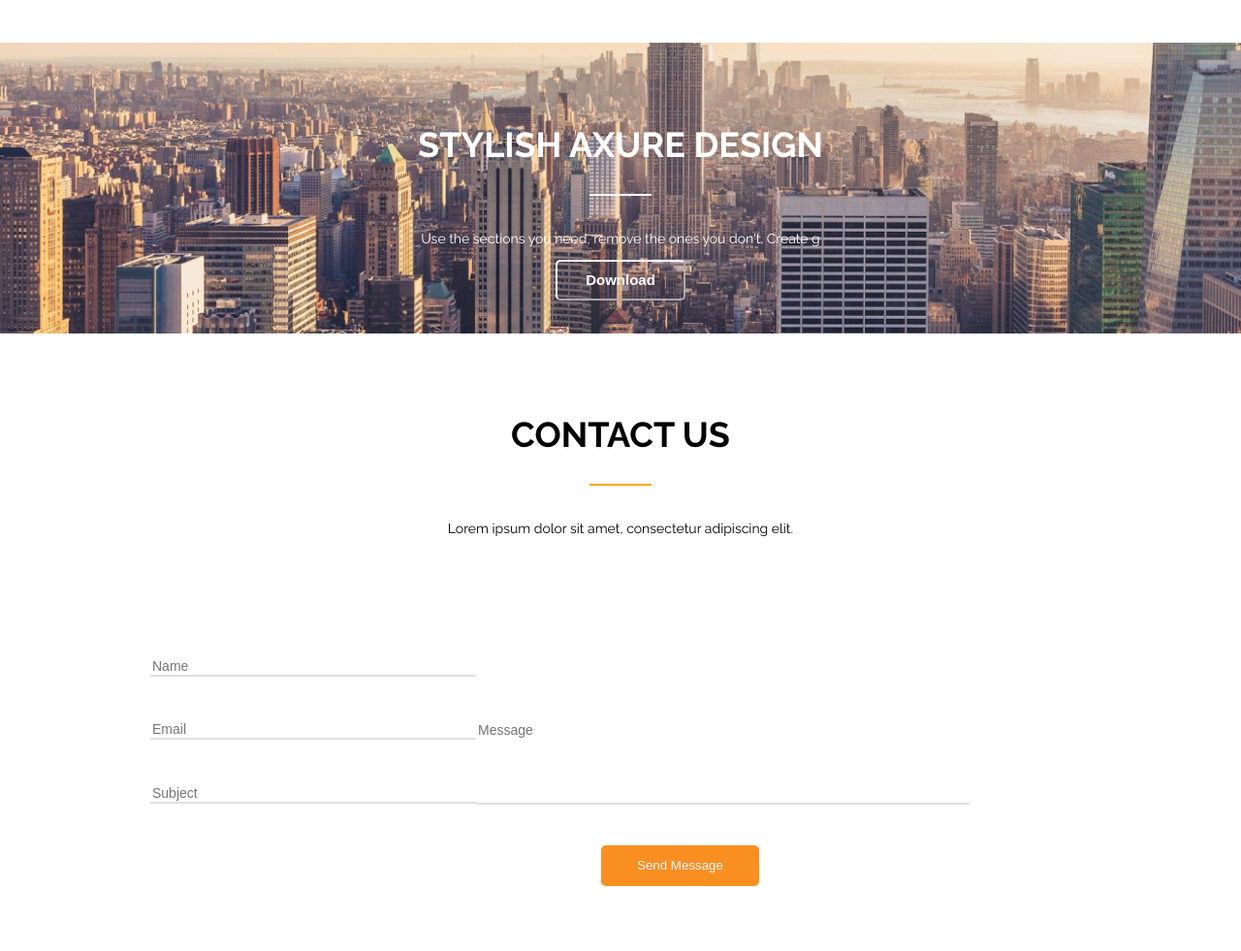
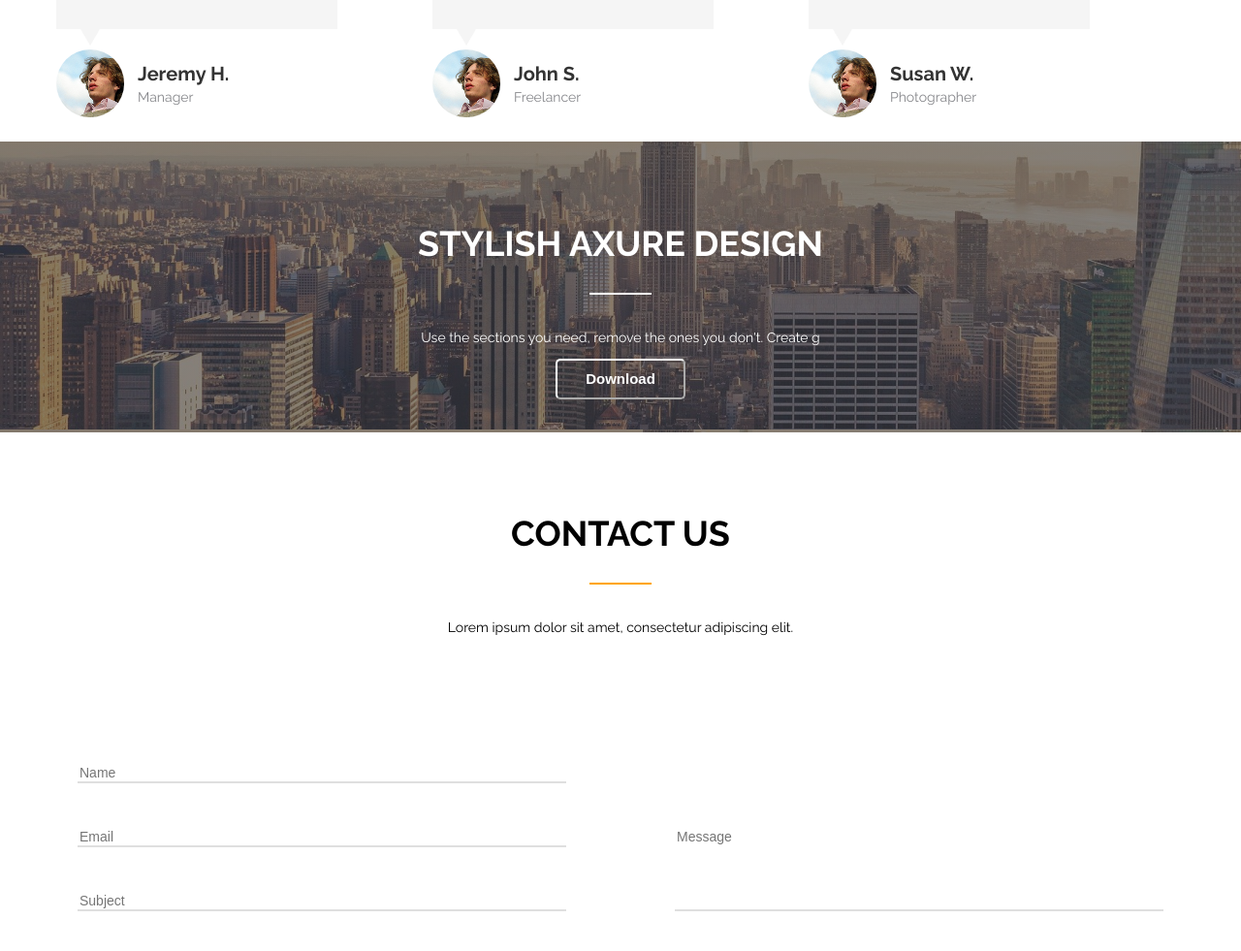
Before and after one commit to GlebTrifonov/AXIT, a plain HTML site: page index.html in a window 1280 px wide. Shown: the part 3468-4449 px from the top of the page at 97% size. Drawn offline with Linux system fonts and the light colour scheme.

Commit message:
fixed layout

```diff
--- a/css/style.css
+++ b/css/style.css
@@ -417,7 +417,7 @@ padding-top: 102px;
 display: flex;
 align-items: center;
 flex-direction: column;
-padding-top: 102px;
+margin-top: 102px;
 }
 
 .pricing__options {
@@ -439,12 +439,11 @@ padding-top: 102px;
 }
 
 .pricing__columns {
+    max-width: 1120px;
     display: flex;
     flex-direction: row;
-    justify-content: space-around;
-    margin-left: 147px;
-    margin-right: 147px;
-
+    justify-content: space-between;
+    margin: 0 auto;
 }
 
 .pricing__column {
@@ -532,6 +531,7 @@ padding-top: 102px;
 
 
 .cusrtomes__section{
+    width: 100%;
     height: 600px;
 }
 
@@ -575,6 +575,7 @@ justify-content: space-between;
     height: 225px;
     width: 290px;
     margin-right: 98px;
+    margin-top: 85px;
 }
 
 .cite__column__text {
@@ -590,11 +591,20 @@ justify-content: space-between;
 
 .cite__column__autor{
 display: flex;
-align-items: flex-end;
+flex-direction: row;
+justify-content: flex-start;
+align-items: center;
+gap: 14px;
+}
+.autor__text {
+    display: flex;
+    flex-direction: column;
+    justify-content: center;
+    gap: 4px;
 }
 
 .cite__column__img {
-    padding-top: 28px;
+
 }
 
 .cite__column__autor__name {
@@ -603,12 +613,14 @@ align-items: flex-end;
     font-weight: 700;
     font-size: 20px;
     color: #333333;
+    margin: 0;
 }
 
 .cite__column__autor__job {
     font-weight: 400;
     font-size: 14px;
     color: #86878B;
+    margin: 0;
 }
 
 .triangle {
@@ -621,14 +633,13 @@ align-items: flex-end;
 }
 
 .stylish {
+    width: 100%;
     height: 100%;
-    background-image: url('../img/background2.png');
     background-size: cover;
-    background: linear-gradient(#333333);
+    background: linear-gradient(45deg,
+        #33333394,
+        #33333394), url('../img/background2.png');
 }
-
-
-
 
 .stylish__header {
 display: flex;
@@ -679,8 +690,12 @@ color: white;
 }
 
 .contact {
+    display: flex;
+    flex-direction: column;
+    align-items: center;
     height: 100%;
-
+    max-width: 1120px;
+    margin: 0 auto;
 }
 
 .contact__header {
@@ -688,11 +703,11 @@ display: flex;
 align-items: center;
 flex-direction: column;
 padding-top: 53px;
+margin-bottom: 119px;
 }
 
 .contact__options {
     font-size: 36px;
-
 }
 
 .contact__rectangle {
@@ -709,15 +724,15 @@ padding-top: 53px;
 }
 
 .contact__text{
-    padding-left: 155px;
-    padding-top: 111px;
     display: flex;
     justify-content: space-between;
+    width: 100%;
+    height: 152px;
 }
 
 .contact__NES{
-    width: 527px;
-    height: 151px;
+    width: 45%;
+    height: 152px;
     display: flex;
     flex-direction: column;
     justify-content: space-between;
@@ -736,13 +751,12 @@ padding-top: 53px;
 
 
 .contact__message {
-    width: 509px;
-    height: 152px;
-    margin-right: 280px;
+    width: 45%;
+    height: 100%;
 }
 
 .contact__message1 {
-    width: 509px;
+    width: 100%;
     height: 152px;
     border-top: none;
     border-left: none;
@@ -754,7 +768,9 @@ padding-top: 53px;
     outline: none;
 }
 
-
+.contact__button1 {
+    margin-top: 46px;
+}
 .cotnact__button {
      width: 163px;
      height: 42px;
@@ -763,14 +779,14 @@ padding-top: 53px;
      border-radius: 5px;
      border-style: none;
      color: aliceblue;
-     margin-left: 620px;
-     margin-top: 42px;
      cursor: pointer;
     }
 
     .footer{
         display: flex;
+        flex-direction: column;
         justify-content: center;
+        align-items: center;
         height: 124px;
         width: 100%;
         background-color: #000;
@@ -779,18 +795,17 @@ padding-top: 53px;
     .footer__img{
         display: flex;
         justify-content: space-between;
-        width: 32px;
-        height: 32px;
+        gap: 34px;
     }
 
     .footer__icons{
-        padding-top: 28px;
-        padding-right: 34px;
+        width: 32px;
+        height: 32px;
     }
 
     .footer__text{
         color: #F5F5F5;
         font-weight: 400;
         font-size: 12px;
-        padding-top: 82px;
+        margin-top: 22px;
     }
--- a/index.html
+++ b/index.html
@@ -1,5 +1,6 @@
 <!DOCTYPE html>
 <html lang="en">
+
 <head>
     <meta charset="UTF-8">
     <meta http-equiv="X-UA-Compatible" content="IE=edge">
@@ -10,6 +11,7 @@
     <link rel="stylesheet" href="css/style.css">
     <title>AXIT</title>
 </head>
+
 <body>
     <!-- head start -->
     <header class="header">
@@ -56,7 +58,7 @@
         <div class="container">
             <div class="modern__wrapper">
                 <div class="modern__info">
-                <img src="/img/Logo1.png" alt="">
+                    <img src="img/Logo1.png" alt="">
                     <h1 class="modern__title">
                         MODERN AXURE TEMPLATE FOR BEAUTIFUL PROTOTYPES
                     </h1>
@@ -66,7 +68,8 @@
                     </div>
                     <!--  -->
                     <h5 class="modern__text">
-                            Lorem ipsum dolor sit amet, consectetur adipiscing elit. Aenean euismod bibendum laoreet. Proin gravida dolor sit amet lacusaccumsan et viverra justo commodo.
+                        Lorem ipsum dolor sit amet, consectetur adipiscing elit. Aenean euismod bibendum laoreet. Proin
+                        gravida dolor sit amet lacusaccumsan et viverra justo commodo.
                     </h5>
 
                     <a href="#" class="modern__btn">
@@ -112,7 +115,8 @@
         <div class="media">
             <div class="media__text">
                 <p class="media__header">Social Media</p>
-                <p class="media__Lorem">Lorem ipsum dolor sit amet, consectetur adipiscing elit. Aenean euismod bibendum laoreet.</p>
+                <p class="media__Lorem">Lorem ipsum dolor sit amet, consectetur adipiscing elit. Aenean euismod bibendum
+                    laoreet.</p>
             </div>
             <div class="media__links">
                 <a href="#">
@@ -141,7 +145,10 @@
                     <h2>Tabs with soft transitioning effect.</h2>
                 </div>
                 <div class="tabs__text__body">
-                    <h5>Lorem ipsum dolor sit amet, consectetur adipiscing elit. Aenean euismod bibendum laoreet. Proin gravida dolor sit amet lacus accumsan et viverra justo commodo. Proin sodales pulvinar tempor. Cum sociis natoque penatibus et magnis dis parturient montes. <p>Lorem ipsum dolor sit amet, consectetur adipiscing elit. Aenean euismod bibendum laoreet.</p>
+                    <h5>Lorem ipsum dolor sit amet, consectetur adipiscing elit. Aenean euismod bibendum laoreet. Proin
+                        gravida dolor sit amet lacus accumsan et viverra justo commodo. Proin sodales pulvinar tempor.
+                        Cum sociis natoque penatibus et magnis dis parturient montes. <p>Lorem ipsum dolor sit amet,
+                            consectetur adipiscing elit. Aenean euismod bibendum laoreet.</p>
                     </h5>
                 </div>
                 <div class="button">
@@ -174,7 +181,8 @@
                     <h2 class="awesome__column__header">
                         <b>Thoughtful Design</b>
                     </h2>
-                        <p class="awesome__column__text">Lorem ipsum dolor sit amet, consectetur adipiscing elit. Aenean euismod bibendum laoreet. Proin gravida dolor sit amet lacus accumsan et viverra.</p>
+                    <p class="awesome__column__text">Lorem ipsum dolor sit amet, consectetur adipiscing elit. Aenean
+                        euismod bibendum laoreet. Proin gravida dolor sit amet lacus accumsan et viverra.</p>
                 </div>
                 <div class="awesome__column">
                     <div class="awesome__column__img">
@@ -183,7 +191,8 @@
                     <h2 class="awesome__column__header">
                         <b>Well Crafted</b>
                     </h2>
-                        <p class="awesome__column__text">Lorem ipsum dolor sit amet, consectetur adipiscing elit. Aenean euismod bibendum laoreet. Proin gravida dolor sit amet lacus accumsan et viverra.</p>
+                    <p class="awesome__column__text">Lorem ipsum dolor sit amet, consectetur adipiscing elit. Aenean
+                        euismod bibendum laoreet. Proin gravida dolor sit amet lacus accumsan et viverra.</p>
                 </div>
                 <div class="awesome__column">
                     <div class="awesome__column__img">
@@ -192,7 +201,8 @@
                     <h2 class="awesome__column__header">
                         <b>Easy to Customize</b>
                     </h2>
-                        <p class="awesome__column__text">Lorem ipsum dolor sit amet, consectetur adipiscing elit. Aenean euismod bibendum laoreet. Proin gravida dolor sit amet lacus accumsan et viverra.</p>
+                    <p class="awesome__column__text">Lorem ipsum dolor sit amet, consectetur adipiscing elit. Aenean
+                        euismod bibendum laoreet. Proin gravida dolor sit amet lacus accumsan et viverra.</p>
                 </div>
             </div>
         </div>
@@ -267,37 +277,46 @@
                 <div class="cite__columns">
                     <div class="cite__column">
                         <div class="cite__column__text">
-                    Lorem ipsum dolor sit amet,consectetur adipisicing elit. Doloribus accusamus expedita repellat similique odio aspernatur ex, architecto eaque quo suscipit.
+                            Lorem ipsum dolor sit amet,consectetur adipisicing elit. Doloribus accusamus expedita
+                            repellat similique odio aspernatur ex, architecto eaque quo suscipit.
                         </div>
                         <img src="/img/Rectangle 9.png" alt="" class="triangle">
                         <div class="cite__column__autor">
-                    <img src="/img/avatar.png" alt="" class="cite__column__img">
+                            <img src="img/avatar.png" alt="" class="cite__column__img">
+                            <div class="autor__text">
                                 <p class="cite__column__autor__name">Jeremy H.</p>
                                 <p class="cite__column__autor__job">Manager</p>
+                            </div>
                         </div>
 
                     </div>
                     <div class="cite__column">
                         <div class="cite__column__text">
-                    Lorem ipsum dolor sit amet,consectetur adipisicing elit. Doloribus accusamus expedita repellat similique odio aspernatur ex, architecto eaque quo suscipit.
+                            Lorem ipsum dolor sit amet,consectetur adipisicing elit. Doloribus accusamus expedita
+                            repellat similique odio aspernatur ex, architecto eaque quo suscipit.
                         </div>
                         <img src="/img/Rectangle 9.png" alt="" class="triangle">
                         <div class="cite__column__autor">
-                    <img src="/img/avatar.png" alt="" class="cite__column__img">
+                            <img src="img/avatar.png" alt="" class="cite__column__img">
+                            <div class="autor__text">
                                 <p class="cite__column__autor__name">John S.</p>
                                 <p class="cite__column__autor__job">Freelancer</p>
+                            </div>
                         </div>
 
                     </div>
                     <div class="cite__column">
                         <div class="cite__column__text">
-                    Lorem ipsum dolor sit amet,consectetur adipisicing elit. Doloribus accusamus expedita repellat similique odio aspernatur ex, architecto eaque quo suscipit.
+                            Lorem ipsum dolor sit amet,consectetur adipisicing elit. Doloribus accusamus expedita
+                            repellat similique odio aspernatur ex, architecto eaque quo suscipit.
                         </div>
                         <img src="/img/Rectangle 9.png" alt="" class="triangle">
                         <div class="cite__column__autor">
-                    <img src="/img/avatar.png" alt="" class="cite__column__img">
+                            <img src="img/avatar.png" alt="" class="cite__column__img">
+                            <div class="autor__text">
                                 <p class="cite__column__autor__name">Susan W. </p>
                                 <p class="cite__column__autor__job">Photographer</p>
+                            </div>
                         </div>
 
                     </div>
@@ -312,7 +331,7 @@
             <div class="stylish__header">
                 <h1 class="stylish__options">STYLISH AXURE DESIGN</h1>
                 <div class="stylish__rectangle"></div>
-            <p class="stylish__header__text">Use the sections you need, remove the ones you don't.  Create g</p>
+                <p class="stylish__header__text">Use the sections you need, remove the ones you don't. Create g</p>
                 <button class="stylish__button">Download</button>
             </div>
         </div>
@@ -347,25 +366,26 @@
     <footer class="footer">
         <div class="footer__img">
             <a href="#" class="footer__icons">
-            <img src="/img/instagram-2-1.png" alt="">
+                <img src="img/instagram-2-1.png" alt="">
             </a>
             <a href="#" class="footer__icons">
-            <img src="/img/twitter-3.png" alt="">
+                <img src="img/twitter-3.png" alt="">
             </a>
             <a href="#" class="footer__icons">
-            <img src="/img/pinterest-1.png" alt="">
+                <img src="img/pinterest-1.png" alt="">
             </a>
             <a href="#" class="footer__icons">
-            <img src="/img/facebook-3.png" alt="">
+                <img src="img/facebook-3.png" alt="">
             </a>
             <a href="#" class="footer__icons">
-            <img src="/img/linkedin-icon.png" alt="">
+                <img src="img/linkedin-icon.png" alt="">
             </a>
             <a href="#" class="footer__icons">
-            <img src="/img/Group 1.png" alt="">
+                <img src="img/Group 1.png" alt="">
             </a>
         </div>
         <div class="footer__text">© 2015 Axure Themes</div>
     </footer>
 </body>
+
 </html>
```
Lines whose indentation alone changed are shown as unchanged.
